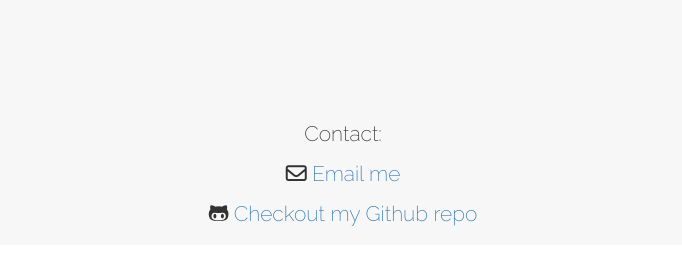
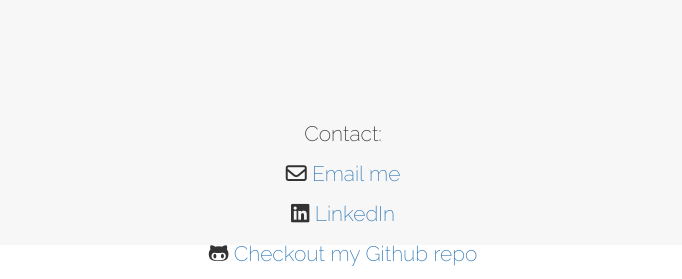
Before and after one commit to chieakiba/simple-portfolio, a plain HTML site: page index.html in a window 1280 px wide. Shown: the part 3860-4139 px from the top of the page, without its empty margins (297-979 px from the left). Before the commit the page ends 4105 px from the top, so only its background shows below. Drawn offline with nearby package versions, Linux system fonts and the light colour scheme; a web font is replaced by a local one.

Commit message:
Added LinkedIn

```diff
--- a/index.html
+++ b/index.html
@@ -47,6 +47,7 @@
     <div class="col-md-12 col-sm-12 col-xs-12">
       <p>Contact:</p>
       <p><i class="fa fa-envelope-o" aria-hidden="true"></i><a href="mailto:akiba.chie@gmail.com">Email me</a></p>
+      <p><i class="fa fa-linkedin-square" aria-hidden="true"></i><a href="https://www.linkedin.com/in/chie-akiba-4472b621/">LinkedIn</a></p>
       <p><i class="fa fa-github-alt" aria-hidden="true"></i><a href="https://github.com/chieakiba">Checkout my Github repo</a></p>
     </div>
   </footer>
```
